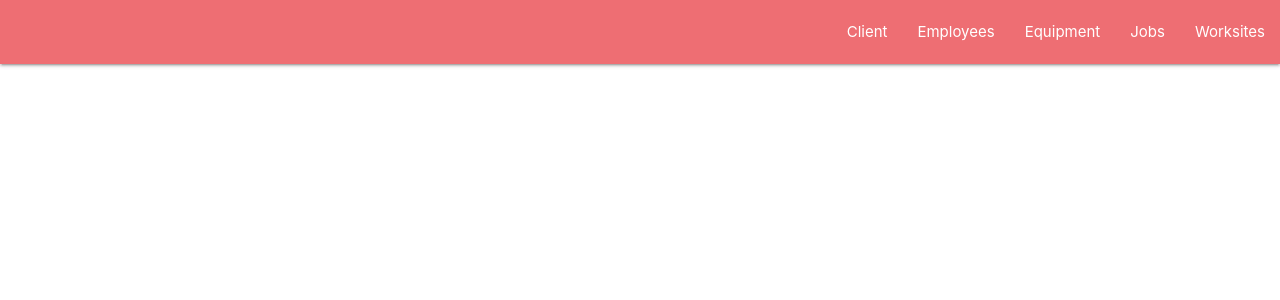
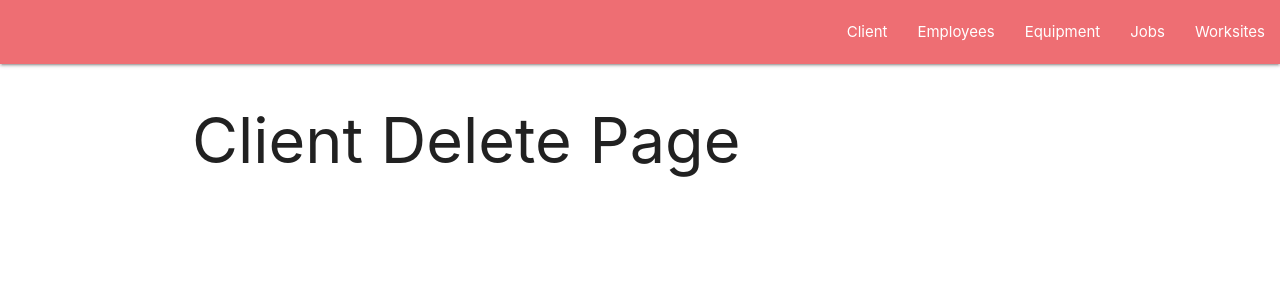
Before and after one commit to KolchinVolodymyr/CleanerTrackPro, a React (Create React App) app: page /client/1/delete in a window 1280 px wide. Shown: the top 300 px of the page. Built offline with nearby package versions, Linux system fonts and the light colour scheme.

Commit message:
I added template ClientEditPage.js and ClientDeletePage.js

```diff
--- /dev/null
+++ b/src/pages/ClientDeletePage.js
@@ -0,0 +1,13 @@
+import React from 'react';
+
+export const ClientDeletePage = () => {
+
+    return(
+        <div>
+            <h1>
+                Client Delete Page
+            </h1>
+
+        </div>
+    )
+}
--- /dev/null
+++ b/src/pages/ClientEditPage.js
@@ -0,0 +1,13 @@
+import React from 'react';
+
+export const ClientEditPage = () => {
+
+    return(
+        <div>
+            <h1>
+                Client Edit Page
+            </h1>
+
+        </div>
+    )
+}
--- a/src/pages/ClientListPage.js
+++ b/src/pages/ClientListPage.js
@@ -1,6 +1,6 @@
 import React, {useState, useEffect} from 'react';
 import axios from 'axios';
-//import {Button} from './../components/Button';
+import {Link} from "react-router-dom";
 
 export const ClientListPage = () => {
     const [client, setClient] = useState([]);
@@ -49,8 +49,8 @@ export const ClientListPage = () => {
                                     </ul>
                                 </div>
                                 <div className="card-action">
-                                    <a href="#">Edit</a>
-                                    <a href="#">Delete</a>
+                                    <Link to={`/client/${item.id[0]}/edit`}>Edit</Link>
+                                    <Link to={`/client/${item.id[0]}/delete`}>Delete</Link>
                                 </div>
                             </div>
                         </div>)
@@ -60,53 +60,3 @@ export const ClientListPage = () => {
         )
     }
 }
-
-//export const ClientListPage = () => {
-//  const [error, setError] = useState(null);
-//  const [isLoaded, setIsLoaded] = useState(false);
-//  const [data, setData] = useState([]);
-//
-//  // Примечание: пустой массив зависимостей [] означает, что
-//  // этот useEffect будет запущен один раз
-//  // аналогично componentDidMount()
-//  useEffect(() => {
-//    axios.get("https://cleanertrackpro-c446c-default-rtdb.europe-west1.firebasedatabase.app/Test.json")
-//      .then((response)=>{
-//          console.log(response);
-//          const client = [];
-//          Object.keys(response.data).forEach((key, index)=> {
-//              console.log('key', key);
-//              console.log('index', index);
-//              client.push({
-//                  id: key,
-//                  name: `Client ${index+1}`
-//              })
-//              setIsLoaded(true);
-//              setData({client});
-//
-//
-//          })
-//      })
-//
-//  }, [])
-//
-//  if (error) {
-//    return <div>Ошибка:</div>;
-//  } else if (!isLoaded) {
-//    return <div>Загрузка...</div>;
-//  } else {
-//  console.log('data 2 client', data.client)
-//    return (
-//      <div>
-//        {data.client.map(el => {
-//        console.log('ell', el);
-//        return (
-//          <li key={el.id}>
-//            {el.name} {el.price}
-//          </li>
-//          )
-//        })}
-//      </div>
-//    );
-//  }
-//}
--- a/src/routes.js
+++ b/src/routes.js
@@ -2,6 +2,8 @@ import React from 'react';
 import {Route, Routes} from 'react-router-dom';
 import {ClientPage} from './pages/ClientPage';
 import {ClientListPage} from './pages/ClientListPage';
+import {ClientEditPage} from './pages/ClientEditPage';
+import {ClientDeletePage} from './pages/ClientDeletePage';
 import {EmployeesPage} from './pages/EmployeesPage';
 import {EquipmentPage} from './pages/EquipmentPage';
 import {JobsPage} from './pages/JobsPage';
@@ -12,6 +14,8 @@ export const MyRoutes = () => {
         <Routes>
             <Route path='/client' exact element={<ClientPage />} />
             <Route path='/client/list' exact element={<ClientListPage />} />
+            <Route path='/client/:id/edit' element={<ClientEditPage />} />
+            <Route path='/client/:id/delete' element={<ClientDeletePage />} />
             <Route path='/employees' exact element={<EmployeesPage />} />
             <Route path='/equipment' exact element={<EquipmentPage />} />
             <Route path='/jobs' exact element={<JobsPage />}/>
```
